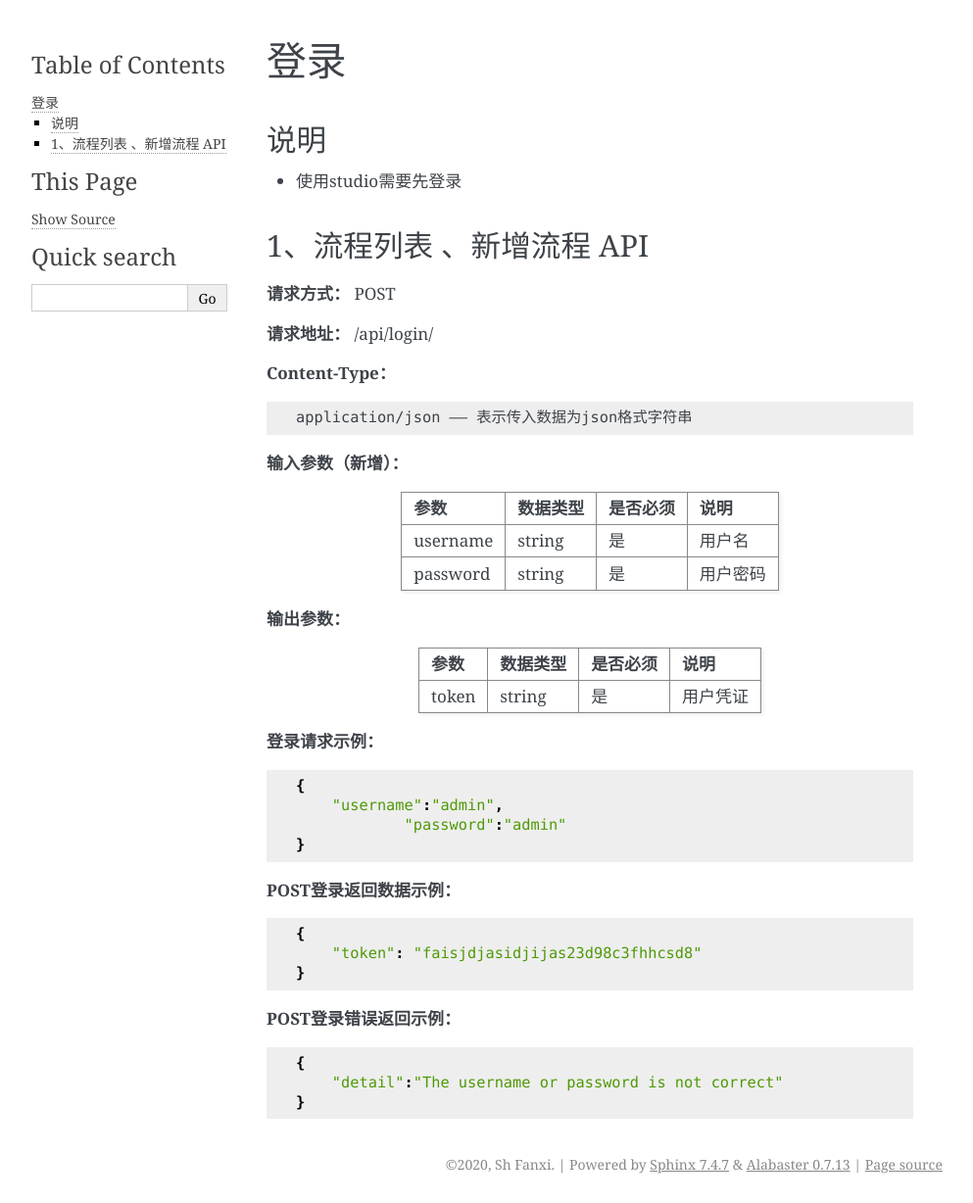
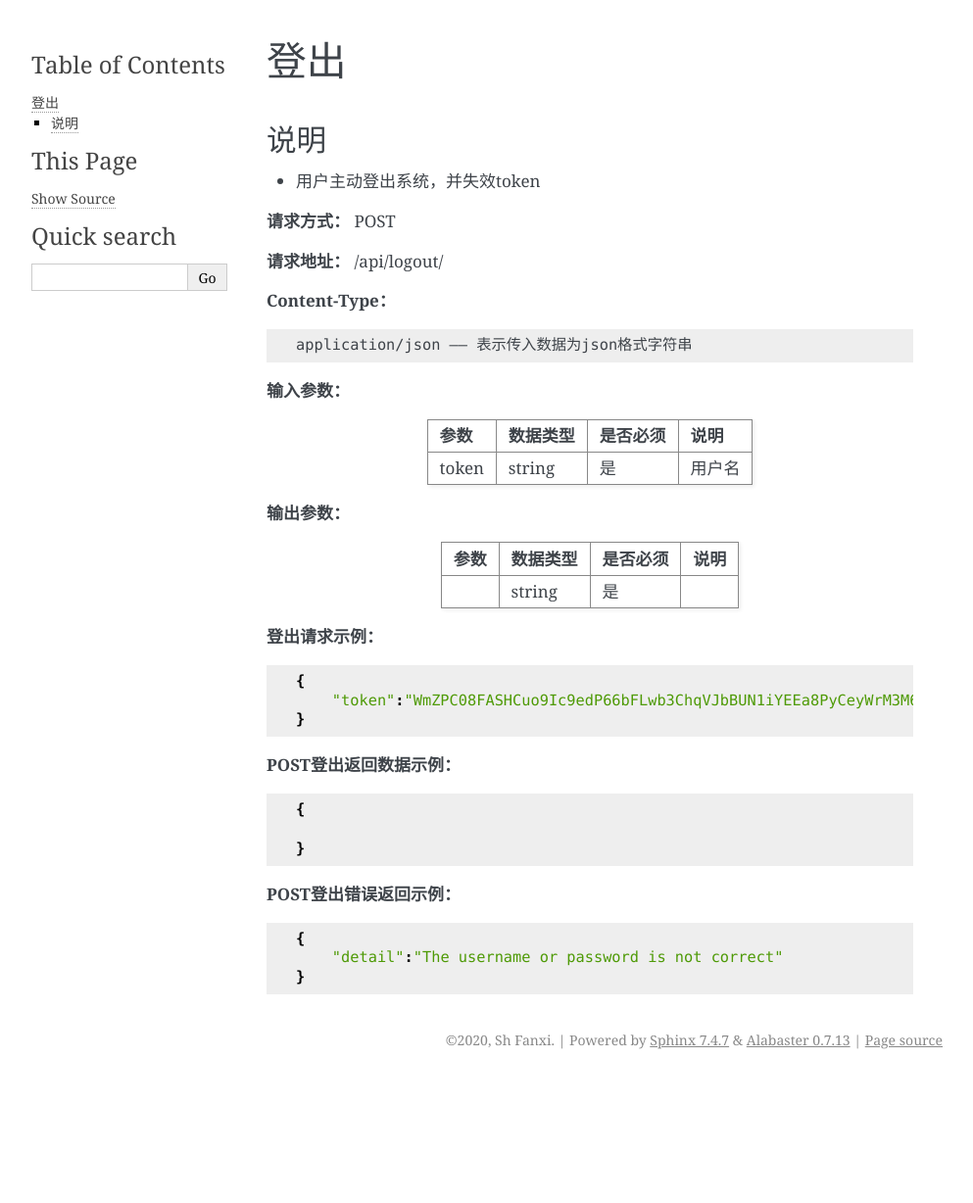
Before and after one commit to shanghaifanxi/api-docs, a Sphinx documentation site: the page built from source/dev/api/user/logout.rst, in a window 1280 px wide. Shown: the whole page at 98% size, without its empty margins (148-1141 px from the left). Built offline with Sphinx 7.4.7, drawn with Linux system fonts in a browser that asks for light colours; after the commit the page ends 1101 px from its top, so only the background shows below that.

Commit message:
用户登出文档

```diff
--- a/source/dev/api/user.rst
+++ b/source/dev/api/user/logout.rst
@@ -1,16 +1,14 @@
-登录
+登出
 ======================
 
 说明
 -----------------------------------------------------------------------------------------------------------------------
-- 使用studio需要先登录
+- 用户主动登出系统，并失效token
 
-1、流程列表 、新增流程 API
------------------------------------------------------------------------------------------------------------------------
 
 **请求方式：**   POST
 
-**请求地址：**   /api/login/
+**请求地址：**   /api/logout/
 
 
 **Content-Type：**
@@ -18,15 +16,12 @@
 
     application/json —— 表示传入数据为json格式字符串
 
-
-**输入参数（新增）：**
+**输入参数：**
 
 +------------------------+------------+------------+------------------------------------------------+
 |**参数**                |**数据类型**|**是否必须**|**说明**                                        |
 +------------------------+------------+------------+------------------------------------------------+
-| username               | string     | 是         | 用户名                                         |
-+------------------------+------------+------------+------------------------------------------------+
-| password               | string     | 是         | 用户密码                                       |
+| token                  | string     | 是         | 用户名                                         |
 +------------------------+------------+------------+------------------------------------------------+
 
 
@@ -35,27 +30,26 @@
 +------------------------+------------+------------+------------------------------------------------+
 |**参数**                |**数据类型**|**是否必须**|**说明**                                        |
 +------------------------+------------+------------+------------------------------------------------+
-| token                  | string     | 是         | 用户凭证                                       |
+|                        | string     | 是         |                                                |
 +------------------------+------------+------------+------------------------------------------------+
 
-**登录请求示例：**
+**登出请求示例：**
 ::
 
     {
-        "username":"admin",
-		"password":"admin"
+        "token":"WmZPC08FASHCuo9Ic9edP66bFLwb3ChqVJbBUN1iYEEa8PyCeyWrM3M6SenwzVYM"
     }
 
 
-**POST登录返回数据示例：**
+**POST登出返回数据示例：**
 ::
 
     {
-        "token": "faisjdjasidjijas23d98c3fhhcsd8"
+
     }
 
 
-**POST登录错误返回示例：**
+**POST登出错误返回示例：**
 ::
 
     {
```
Also changed, not shown: source/dev/api/user/login.rst (added, +61 -0 lines).
